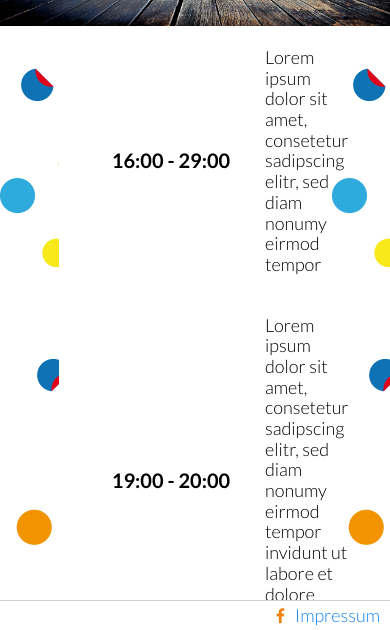
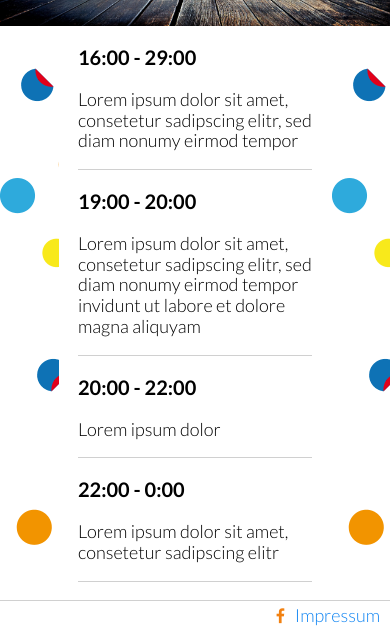
Before and after one commit to stefanlederer/htl-hallein-ball, a website: page src/program.html in a window 390 px wide. Shown: the part 214-844 px from the top of the page. Drawn offline with nearby package versions, Linux system fonts and the light colour scheme; files that its build step writes are made by us from their sources.

Commit message:
fixed responsive programm.html

```diff
--- a/src/less/content.less
+++ b/src/less/content.less
@@ -45,16 +45,40 @@
     //z-index: 500;
     width: 60%;
     margin-left: 20%;
+    border-bottom: 1px solid @grey;
+    height: 80px;
     .time {
+      float:left;
       width: 180px;
+      heigth: 100%;
+      @media @mobile {
+        width: 100%;
+        float: none;
+      }
       .program-content {
-		text-align: center;
-		font-family: "Lato", sans-serif;
+        //text-align: center;
+        float: left;
         font-weight: bold;
         font-size: 20px;
+        @media @mobile {
+          width: 100%;
+          float: none;
         }
       }
+    }
+    .subject {
+      height: 100%;
 
+    }
+    @media @mobile {
+      height: 100%;
+    }
+    @media @tablet {
+      width: 60%;
+      margin-left: 20%;
+      border-bottom: 1px solid @grey;
+      height: 80px;
+    }
   }
   tr {
     height: 100px;
--- a/src/program.html
+++ b/src/program.html
@@ -40,70 +40,48 @@
         <i class="fa fa-times"></i>
     </div>
     <div id="content">
-        <table class="program">
-            <tr>
-                <td>
+        <div class="program">
             <div class="time">
                 <p class="program-content">16:00 - 29:00</p>
             </div>
-                </td>
-                <td>
             <div class="subject">
                 <p class="programm-content">Lorem ipsum dolor sit amet, consetetur sadipscing elitr, sed diam
                     nonumy eirmod tempor </p>
             </div>
-                </td>
-            </tr>
-            <tr>
-                <td>
+        </div>
+        <div class="program">
             <div class="time">
                 <p class="program-content">19:00 - 20:00</p>
             </div>
-                </td>
-                <td>
             <div class="subject">
                 <p class="programm-content">Lorem ipsum dolor sit amet, consetetur sadipscing elitr, sed diam
                     nonumy eirmod tempor invidunt ut labore et dolore magna aliquyam</p>
             </div>
-                </td>
-            </tr>
-            <tr>
-                <td>
+        </div>
+        <div class="program">
             <div class="time">
                 <p class="program-content">20:00 - 22:00</p>
             </div>
-                </td>
-                <td>
             <div class="subject">
                 <p class="programm-content">Lorem ipsum dolor</p>
             </div>
-                </td>
-            </tr>
-            <tr>
-                <td>
+        </div>
+        <div class="program">
             <div class="time">
                 <p class="program-content">22:00 - 0:00</p>
             </div>
-                </td>
-                <td>
             <div class="subject">
                 <p class="programm-content">Lorem ipsum dolor sit amet, consetetur sadipscing elitr</p>
             </div>
-                </td>
-            </tr>
-            <tr>
-                <td>
+        </div>
+        <div class="program">
             <div class="time">
                 <p class="program-content">0:00 - 2:00</p>
             </div>
-                </td>
-                <td>
             <div class="subject">
                 <p class="programm-content">Lorem ipsum dolor sit amet, consetetur sadipscing elitr, sed diam</p>
             </div>
-                </td>
-            </tr>
-        </table>
+        </div>
         <div class="confetti confetti-left">
 
         </div>
@@ -120,8 +98,10 @@
     </div>
 </header>
 <footer id="footer">
-    <span class="copyright">&copy; 2015 <a href="https://www.facebook.com/tobias.franek">Tobias Franek</a>, <a href="https://www.facebook.com/stefan.lederer.3">Stefan Lederer</a></span>
-    <span class="imprint"><a href="https://www.facebook.com/Ball-der-HTL-Hallein-835052856608310/" class="fa fa-facebook"></a><a href="imprint.html">Impressum</a></span>
+    <span class="copyright">&copy; 2015 <a href="https://www.facebook.com/tobias.franek">Tobias Franek</a>, <a
+            href="https://www.facebook.com/stefan.lederer.3">Stefan Lederer</a></span>
+    <span class="imprint"><a href="https://www.facebook.com/Ball-der-HTL-Hallein-835052856608310/"
+                             class="fa fa-facebook"></a><a href="imprint.html">Impressum</a></span>
 </footer>
 <script src="https://ajax.googleapis.com/ajax/libs/jquery/{{JQUERY_VERSION}}/jquery.min.js"></script>
 <script>window.jQuery || document.write('<script src="js/vendor/jquery-{{JQUERY_VERSION}}.min.js"><\/script>')</script>
```
Lines whose indentation alone changed are shown as unchanged.
